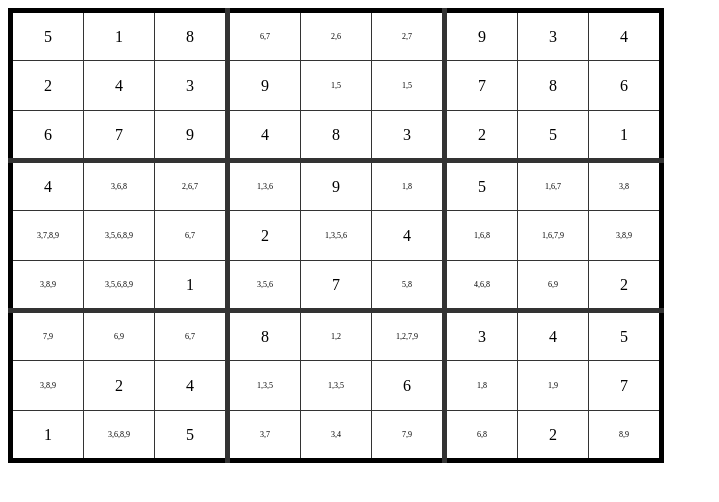
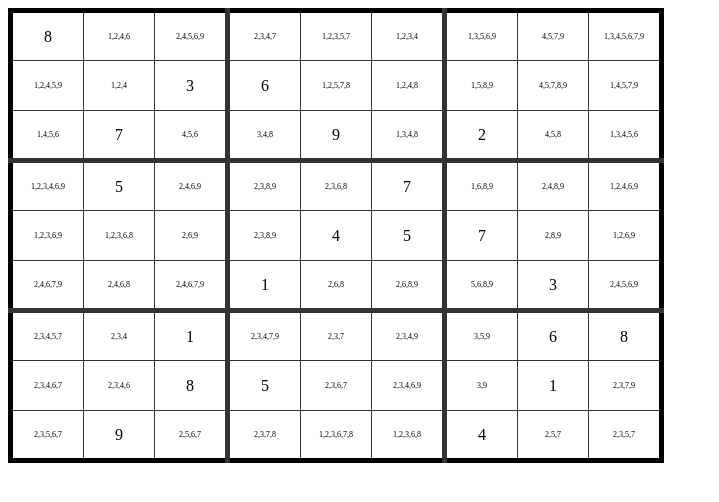
Before and after one commit to neilopet/SudokuJS, a plain HTML site: page index.html in a window 1280 px wide. Shown: the whole page, without its empty margins (0-719 px from the left). Drawn offline with Linux system fonts and the light colour scheme.

Commit message:
Update index.html

```diff
--- a/index.html
+++ b/index.html
@@ -8,7 +8,7 @@
 <script>
 var sudoku;
 // unsolvable - requires using techniques such as X Wing, XY Wing, etc.
-var matrix = [
+var matrix1 = [
 	['', 1, '', '', '', '', 9, '', 4],
 	[2, '', '', 9, '', '', 7, 8, ''],
 	[6, 7, 9, '', '', 3, '', '', ''],
@@ -20,9 +20,8 @@ var matrix = [
 	[1, '', 5, '', '', '', '', 2, '']
 ];
 
-/*
 // Solvable with Forced Entry alone
-var matrix = [
+var matrix2 = [
 	['', '', 3, 5, '', 9, '', '', ''],
 	['', 6, '', '', '', '', '', 2, 7],
 	['', '', 8, '', '', 2, 4, 9, ''],
@@ -33,10 +32,22 @@ var matrix = [
 	[4, 3, '', '', '', '', '', 7, ''],
 	['', '', '', 6, '', 5, 1, '', '']
 ];
-*/
+
+// World's hardest sudoku
+var matrix3 = [
+	[8, '', '', '', '', '', '', '', ''],
+	['', '', 3, 6, '', '', '', '', ''],
+	['', 7, '', '', 9, '', 2, '', ''],
+	['', 5, '', '', '', 7, '', '', ''],
+	['', '', '', '', 4, 5, 7, '', ''],
+	['', '', '', 1, '', '', '', 3, ''],
+	['', '', 1, '', '', '', '', 6, 8],
+	['', '', 8, 5, '', '', '', 1, ''],
+	['', 9, '', '', '', '', 4, '', '']
+];
 
 function ready() {
-	sudoku = Sudoku(matrix);
+	sudoku = Sudoku(matrix3);
 	sudoku.setCellCallback(function( cell ) {
 		cell.getParent().render();
 	});
@@ -61,7 +72,7 @@ function ready() {
 	sudoku.solveSingles([1, 2, 3, 4, 5, 6, 7, 8, 9]);
 
 	if (!sudoku.checkSolution()) {
-		sudoku.bruteForce();
+		//sudoku.bruteForce();
 	}
 }
 
```
